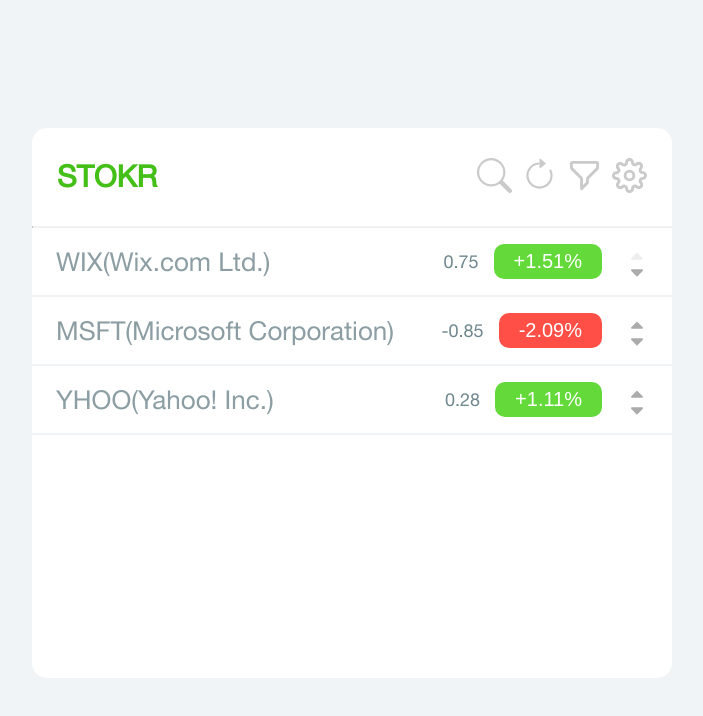
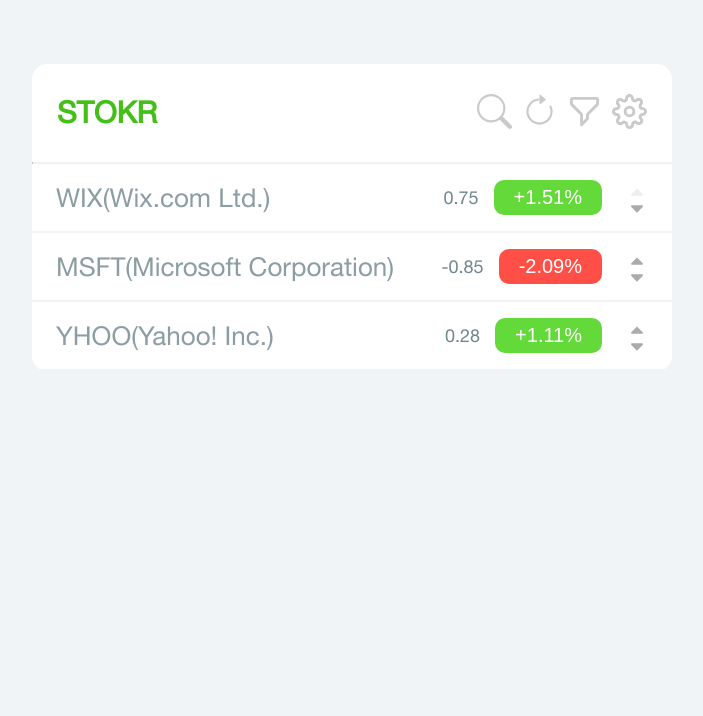
Before and after one commit to adirsinai/react-stocks, a React (Create React App) app: page / in a window 1280 px wide. Shown: the top 716 px of the page, without its empty margins (288-991 px from the left). Built offline with nearby package versions, Linux system fonts and the light colour scheme; a web font is replaced by a local one.

Commit message:
bug fixed

```diff
--- a/src/context.js
+++ b/src/context.js
@@ -6,8 +6,10 @@
 const AppContext = React.createContext();
 
 const AppProvider = ({ children }) => {
-  const [myList, setMyList] = useState(data);
+  const [stockSymbol, setStockSymbol] = useState(["WIX", "MSFT", "YHOO"]);
+  const myList = data.filter((stock) => stockSymbol.includes(stock.Symbol));
   const [apiList, setApiList] = useState(api);
+
 
   const [menuState, setMenuState] = useState({
     search: false,
@@ -15,7 +17,7 @@
     filter: false,
     setting: false,
     sortBtn: true,
-    myList:true
+    myList: true,
   });
 
   const { search, refresh, filter, setting, sortBtn } = menuState;
@@ -23,12 +25,14 @@
   const [filters, setFilters] = useState({
     searchTerm: "",
     trend: "all",
-    filterdStocks: myList,
+    filterdStocks: myList ,
     min_percentage: 0,
     max_percentage: 0,
     percentage: 0,
-    msg:''
+    msg: "",
   });
+
+
 
   useEffect(() => {
     let maxPercentage = filters.filterdStocks.map((p) =>
@@ -46,9 +50,9 @@
       min_percentage: minPercentage,
       max_percentage: maxPercentage,
       percentage: maxPercentage,
+
     });
   }, []);
-
 
   const menuToggle = (currentMenuItem) => {
     if (currentMenuItem === "search") {
@@ -112,7 +116,6 @@
     }
   };
 
-
   const updateFilters = (e) => {
     let name = e.target.name;
     let value = e.target.value;
@@ -172,7 +175,7 @@
     const tempList = filters.filterdStocks.filter(
       (stock) => stock.Symbol !== symbol
     );
-    setFilters({ ...filters, filterdStocks: tempList ,msg: "List is Empty", });
+    setFilters({ ...filters, filterdStocks: tempList, msg: "List is Empty" });
   };
 
   return (
--- a/src/index.css
+++ b/src/index.css
@@ -19,15 +19,14 @@
   background-color: #f0f4f7;
 }
 
-.loading {
+/* .loading {
   text-align: center;
   margin-top: 25%;
-}
+} */
 
 section {
-  height: 550px;
   width: 50%;
-  margin: 10% auto;
+  margin: 5% auto;
   background-color: #fff;
   border-radius: 15px;
 }
@@ -53,6 +52,7 @@
 
 .empty {
   text-align: center;
+  padding-bottom: 10px;
 }
 
 h5 {
@@ -176,7 +176,7 @@
   outline: none;
 }
 
-.add-stock-btn{
+.add-stock-btn {
   font-size: 24px;
   color: #43bf17;
   background-color: #cacaca33;
```
Lines whose indentation alone changed are shown as unchanged.
